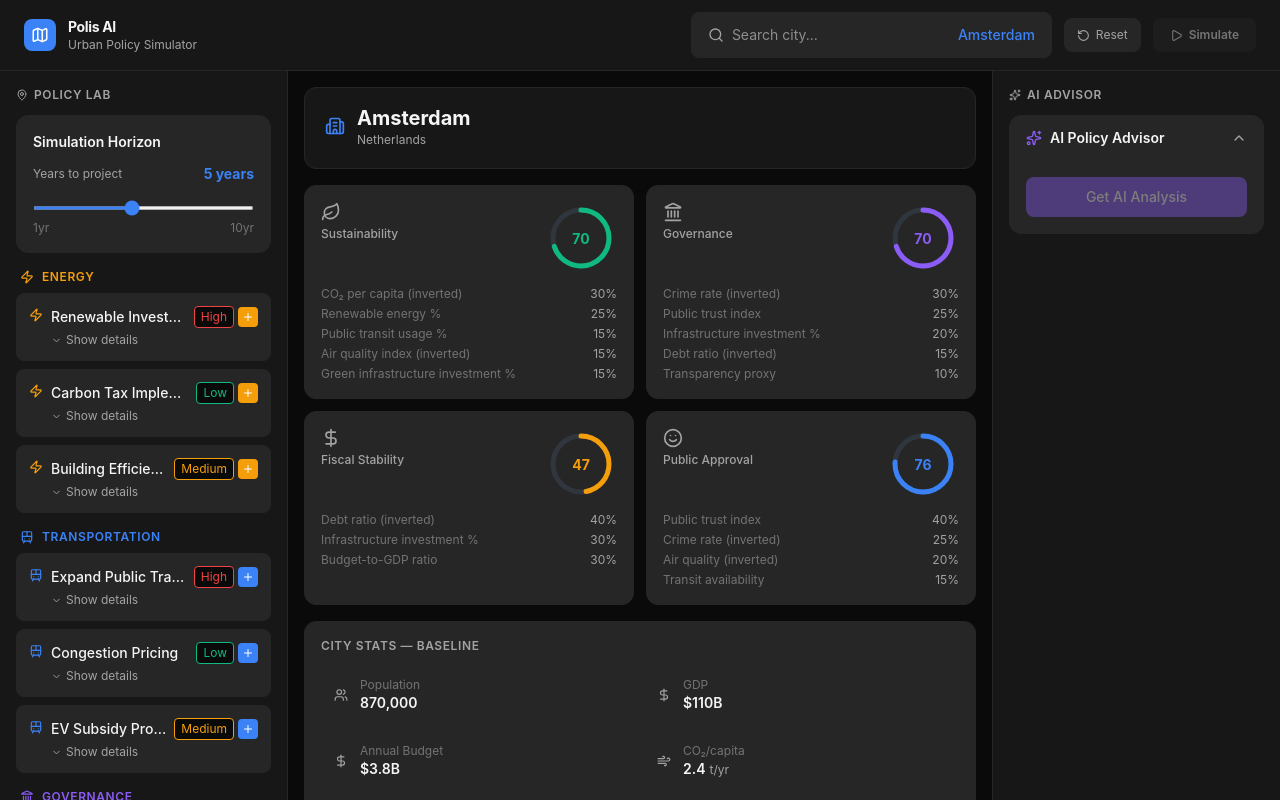
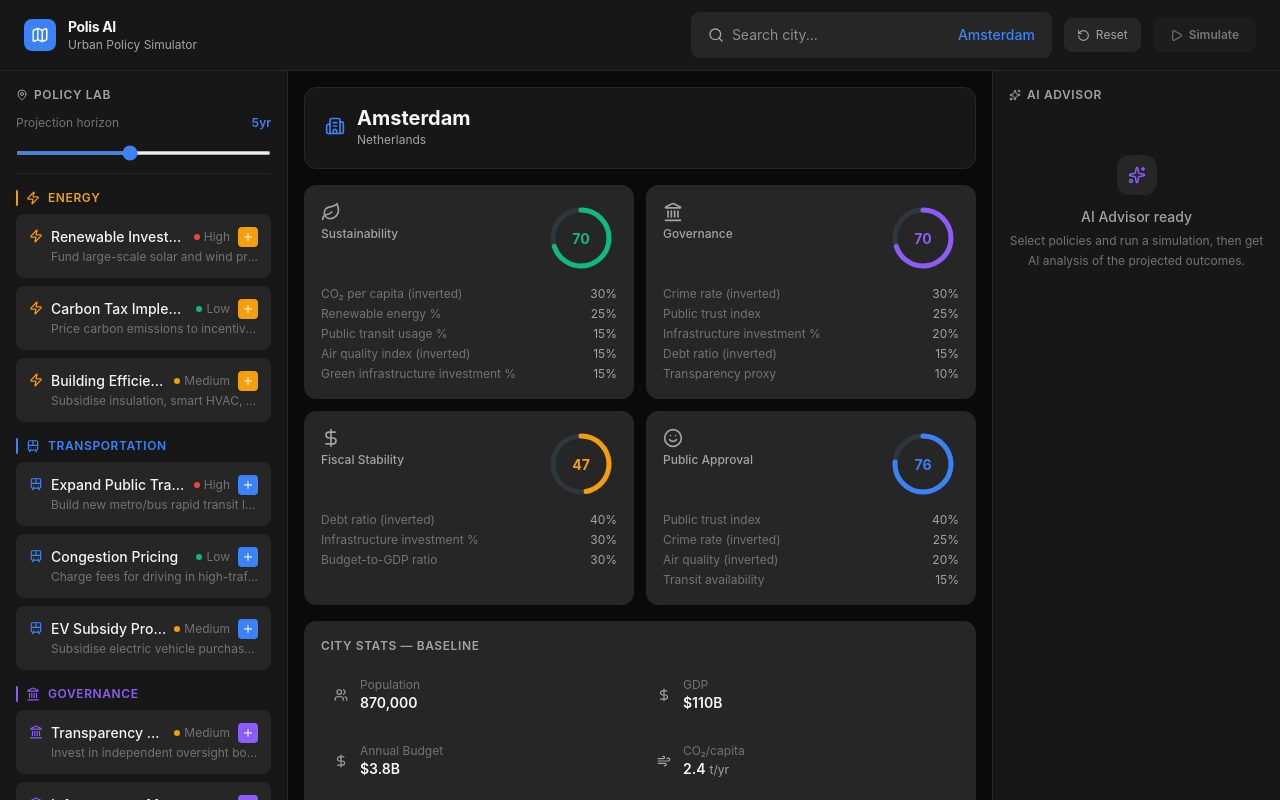
Before and after one commit to AlexGullish/Polis-AI, a Next.js app: page / in a window 1280 px wide. Shown: the top 800 px of the page. Built offline with nearby package versions, Linux system fonts and the light colour scheme.

Commit message:
ui fixes

```diff
--- a/components/AIAdvisor.tsx
+++ b/components/AIAdvisor.tsx
@@ -1,7 +1,7 @@
 'use client';
 
 import { useState } from 'react';
-import { Sparkles, Loader2, ChevronDown, ChevronUp, Leaf, Landmark, DollarSign, Smile } from 'lucide-react';
+import { Sparkles, Loader2, Leaf, Landmark, DollarSign, Smile } from 'lucide-react';
 import { SimulationResult } from '@/lib/types';
 import { POLICIES } from '@/lib/policies';
 
@@ -17,11 +17,17 @@ interface Advisory {
   suggestions: string[];
 }
 
+const PILLAR_META = [
+  { key: 'sustainability' as const, icon: <Leaf size={12} />, label: 'Sustainability', color: 'var(--accent-green)' },
+  { key: 'governance' as const, icon: <Landmark size={12} />, label: 'Governance', color: 'var(--accent-purple)' },
+  { key: 'fiscalStability' as const, icon: <DollarSign size={12} />, label: 'Fiscal', color: 'var(--accent-yellow)' },
+  { key: 'publicApproval' as const, icon: <Smile size={12} />, label: 'Approval', color: 'var(--accent-blue)' },
+] as const;
+
 export default function AIAdvisor({ result, cityName }: Props) {
   const [advisory, setAdvisory] = useState<Advisory | null>(null);
   const [loading, setLoading] = useState(false);
   const [error, setError] = useState<string | null>(null);
-  const [expanded, setExpanded] = useState(true);
 
   async function requestAdvice() {
     if (!result) return;
@@ -53,100 +59,99 @@ export default function AIAdvisor({ result, cityName }: Props) {
   const baseScores = result?.baseline.scores;
 
   return (
+    <div className="space-y-4">
+      {/* Empty state */}
+      {!result && (
+        <div className="flex flex-col items-center justify-center py-10 text-center gap-3">
           <div
-      className="rounded-xl overflow-hidden"
+            className="w-10 h-10 rounded-xl flex items-center justify-center"
             style={{ background: 'var(--bg-card)', border: '1px solid var(--border)' }}
           >
-      {/* Header */}
-      <div
-        className="flex items-center justify-between px-4 py-3 cursor-pointer"
-        style={{ borderBottom: '1px solid var(--border)' }}
-        onClick={() => setExpanded(e => !e)}
-      >
-        <div className="flex items-center gap-2">
-          <Sparkles size={16} style={{ color: 'var(--accent-purple)' }} />
-          <span className="text-sm font-semibold" style={{ color: 'var(--text-primary)' }}>
-            AI Policy Advisor
-          </span>
+            <Sparkles size={18} style={{ color: 'var(--accent-purple)' }} />
           </div>
-        {expanded ? (
-          <ChevronUp size={16} style={{ color: 'var(--text-secondary)' }} />
-        ) : (
-          <ChevronDown size={16} style={{ color: 'var(--text-secondary)' }} />
+          <div>
+            <div className="text-sm font-medium mb-1" style={{ color: 'var(--text-secondary)' }}>
+              AI Advisor ready
+            </div>
+            <div className="text-xs leading-relaxed" style={{ color: 'var(--text-muted)' }}>
+              Select policies and run a simulation, then get AI analysis of the projected outcomes.
+            </div>
+          </div>
+        </div>
       )}
-      </div>
 
-      {expanded && (
-        <div className="p-4 space-y-4">
-          {/* Score deltas summary */}
+      {/* Score delta bars */}
       {result && finalScores && baseScores && (
-            <div className="grid grid-cols-2 gap-2">
-              {(
-                [
-                  ['sustainability', <Leaf size={14} key="sust" style={{ display: 'inline' }} />, 'Sustainability'],
-                  ['governance', <Landmark size={14} key="gov" style={{ display: 'inline' }} />, 'Governance'],
-                  ['fiscalStability', <DollarSign size={14} key="fisc" style={{ display: 'inline' }} />, 'Fiscal'],
-                  ['publicApproval', <Smile size={14} key="pub" style={{ display: 'inline' }} />, 'Approval'],
-                ] as const
-              ).map(([key, icon, label]) => {
-                const delta = finalScores[key] - baseScores[key];
-                return (
-                  <div
-                    key={key}
-                    className="flex items-center justify-between px-3 py-2 rounded-lg text-xs"
-                    style={{ background: 'var(--bg-base)', border: '1px solid var(--border-subtle)' }}
-                  >
-                    <span className="flex items-center gap-1">
-                      {icon} {label}
-                    </span>
-                    <span
-                      className="font-bold"
-                      style={{
-                        color:
-                          delta > 0
+        <div className="space-y-2.5">
+          {PILLAR_META.map(({ key, icon, label, color }) => {
+            const delta = Math.round(finalScores[key] - baseScores[key]);
+            const barWidth = Math.min(Math.abs(delta) / 20, 1) * 100;
+            const deltaColor = delta > 0
               ? 'var(--accent-green)'
               : delta < 0
                 ? 'var(--accent-red)'
-                              : 'var(--text-muted)',
-                      }}
-                    >
+                : 'var(--text-muted)';
+            return (
+              <div key={key}>
+                <div className="flex items-center justify-between mb-1">
+                  <span className="flex items-center gap-1.5 text-xs" style={{ color: 'var(--text-secondary)' }}>
+                    <span style={{ color }}>{icon}</span>
+                    {label}
+                  </span>
+                  <span className="text-xs font-semibold tabular-nums" style={{ color: deltaColor }}>
                     {delta > 0 ? '+' : ''}{delta}
                   </span>
+                </div>
+                <div
+                  className="h-0.5 rounded-full overflow-hidden"
+                  style={{ background: 'var(--bg-card)' }}
+                >
+                  <div
+                    className="h-full rounded-full transition-all duration-500"
+                    style={{ width: `${barWidth}%`, background: deltaColor }}
+                  />
+                </div>
               </div>
             );
           })}
         </div>
       )}
 
-          {/* Policies active */}
+      {/* Active policy chips */}
       {policyNames.length > 0 && (
-            <div className="text-xs" style={{ color: 'var(--text-secondary)' }}>
-              <span style={{ color: 'var(--text-muted)' }}>Active policies: </span>
-              {policyNames.join(', ')}
+        <div className="flex flex-wrap gap-1">
+          {policyNames.map((name, i) => (
+            <span
+              key={i}
+              className="text-xs px-1.5 py-0.5 rounded"
+              style={{
+                background: 'var(--bg-card)',
+                color: 'var(--text-secondary)',
+                border: '1px solid var(--border)',
+              }}
+            >
+              {name}
+            </span>
+          ))}
         </div>
       )}
 
       {/* CTA */}
-          {!advisory && !loading && (
+      {result && !advisory && !loading && (
         <button
           onClick={requestAdvice}
-              disabled={!result || result.selectedPolicies.length === 0}
-              className="w-full py-2.5 rounded-lg text-sm font-medium transition-all disabled:opacity-40"
-              style={{
-                background: 'var(--accent-purple)',
-                color: '#fff',
-              }}
+          className="w-full flex items-center justify-center gap-2 py-2.5 rounded-lg text-sm font-semibold transition-all hover:opacity-90"
+          style={{ background: 'var(--accent-purple)', color: '#fff' }}
         >
-              {result?.selectedPolicies.length === 0
-                ? 'Select policies to get advice'
-                : 'Get AI Analysis'}
+          <Sparkles size={14} />
+          Analyse with AI
         </button>
       )}
 
       {loading && (
-            <div className="flex items-center justify-center gap-2 py-4 text-sm" style={{ color: 'var(--text-secondary)' }}>
-              <Loader2 size={16} className="animate-spin" />
-              Analysing simulation...
+        <div className="flex items-center justify-center gap-2 py-6 text-xs" style={{ color: 'var(--text-muted)' }}>
+          <Loader2 size={14} className="animate-spin" />
+          Analysing...
         </div>
       )}
 
@@ -162,23 +167,25 @@ export default function AIAdvisor({ result, cityName }: Props) {
       {advisory && (
         <div className="space-y-4">
           {/* Summary */}
-              <div className="text-sm leading-relaxed" style={{ color: 'var(--text-primary)' }}>
+          <div
+            className="text-xs leading-relaxed"
+            style={{
+              color: 'var(--text-secondary)',
+              borderTop: '1px solid var(--border)',
+              paddingTop: '0.75rem',
+            }}
+          >
             {advisory.summary}
           </div>
 
-              {/* Tradeoffs */}
           <Section title="Tradeoffs" color="var(--accent-yellow)" items={advisory.tradeoffs} />
 
-              {/* Risks */}
           {advisory.risks.length > 0 && (
             <Section title="Risks" color="var(--accent-red)" items={advisory.risks} />
           )}
 
-              {/* Suggestions */}
           {advisory.suggestions.length > 0 && (
             <Section title="Suggestions" color="var(--accent-green)" items={advisory.suggestions} />
-              )}
-            </div>
           )}
         </div>
       )}
@@ -188,14 +195,16 @@ export default function AIAdvisor({ result, cityName }: Props) {
 
 function Section({ title, color, items }: { title: string; color: string; items: string[] }) {
   return (
-    <div>
+    <div
+      className="pl-3 py-0.5"
+      style={{ borderLeft: `2px solid ${color}` }}
+    >
       <div className="text-xs font-semibold mb-1.5 uppercase tracking-wider" style={{ color }}>
         {title}
       </div>
       <ul className="space-y-1.5">
         {items.map((item, i) => (
-          <li key={i} className="flex gap-2 text-xs leading-relaxed" style={{ color: 'var(--text-secondary)' }}>
-            <span style={{ color, flexShrink: 0 }}>·</span>
+          <li key={i} className="text-xs leading-relaxed" style={{ color: 'var(--text-secondary)' }}>
             {item}
           </li>
         ))}
--- a/components/PolicyPanel.tsx
+++ b/components/PolicyPanel.tsx
@@ -1,7 +1,6 @@
 'use client';
 
-import { useState } from 'react';
-import { Zap, Train, Landmark, ChevronDown, ChevronUp, Plus, X } from 'lucide-react';
+import { Zap, Train, Landmark, Plus, X } from 'lucide-react';
 import { POLICIES } from '@/lib/policies';
 import { PolicyConfig, PolicyIntensity, PolicyDefinition } from '@/lib/types';
 
@@ -24,9 +23,15 @@ const CATEGORY_COLORS: Record<string, string> = {
   governance: 'var(--accent-purple)',
 };
 
+const CATEGORY_BG: Record<string, string> = {
+  energy: 'rgba(245,158,11,0.12)',
+  transportation: 'rgba(59,130,246,0.12)',
+  governance: 'rgba(139,92,246,0.12)',
+};
+
 const INTENSITY_LABELS: Record<PolicyIntensity, string> = {
   low: 'Low',
-  medium: 'Medium',
+  medium: 'Med',
   high: 'High',
 };
 
@@ -43,7 +48,6 @@ function PolicyCard({ policy, config, onAdd, onRemove, onUpdate }: {
   onRemove: () => void;
   onUpdate: (c: Partial<PolicyConfig>) => void;
 }) {
-  const [expanded, setExpanded] = useState(false);
   const isSelected = !!config;
   const catColor = CATEGORY_COLORS[policy.category];
 
@@ -54,26 +58,22 @@ function PolicyCard({ policy, config, onAdd, onRemove, onUpdate }: {
         background: 'var(--bg-card)',
         border: '1px solid var(--border)',
         borderLeft: isSelected ? `3px solid ${catColor}` : '1px solid var(--border)',
-        opacity: 1,
       }}
     >
       <div className="p-3">
         <div className="flex items-start gap-2">
-          <span style={{ color: catColor, marginTop: 2 }}>{CATEGORY_ICONS[policy.category]}</span>
+          <span style={{ color: catColor, marginTop: 2, flexShrink: 0 }}>{CATEGORY_ICONS[policy.category]}</span>
           <div className="flex-1 min-w-0">
             <div className="flex items-center justify-between gap-2">
               <span className="text-sm font-medium truncate" style={{ color: 'var(--text-primary)' }}>
                 {policy.name}
               </span>
-              <div className="flex items-center gap-1 shrink-0">
+              <div className="flex items-center gap-2 shrink-0">
+                <span className="text-xs flex items-center gap-1" style={{ color: 'var(--text-muted)' }}>
                   <span
-                  className="text-xs px-1.5 py-0.5 rounded"
-                  style={{
-                    background: 'var(--bg-base)',
-                    color: COST_COLOR[policy.costLevel],
-                    border: `1px solid ${COST_COLOR[policy.costLevel]}`,
-                  }}
-                >
+                    className="inline-block w-1.5 h-1.5 rounded-full"
+                    style={{ background: COST_COLOR[policy.costLevel] }}
+                  />
                   {policy.costLevel}
                 </span>
                 {isSelected ? (
@@ -96,28 +96,21 @@ function PolicyCard({ policy, config, onAdd, onRemove, onUpdate }: {
               </div>
             </div>
 
-            <button
-              className="text-xs mt-1 flex items-center gap-1 hover:opacity-80"
-              style={{ color: 'var(--text-secondary)' }}
-              onClick={() => setExpanded(e => !e)}
+            <p
+              className="text-xs mt-0.5 truncate"
+              style={{ color: 'var(--text-muted)' }}
+              title={policy.description}
             >
-              {expanded ? <ChevronUp size={11} /> : <ChevronDown size={11} />}
-              {expanded ? 'Hide details' : 'Show details'}
-            </button>
+              {policy.description}
+            </p>
           </div>
         </div>
-
-        {expanded && (
-          <p className="text-xs mt-2 leading-relaxed" style={{ color: 'var(--text-secondary)' }}>
-            {policy.description}
-          </p>
-        )}
       </div>
 
       {isSelected && config && (
         <div
           className="px-3 pb-3 pt-2 space-y-2 border-t"
-          style={{ borderColor: 'var(--border-subtle)' }}
+          style={{ borderColor: 'var(--border)' }}
         >
           {/* Intensity */}
           <div>
@@ -154,7 +147,7 @@ function PolicyCard({ policy, config, onAdd, onRemove, onUpdate }: {
               max={5}
               value={config.duration}
               onChange={e => onUpdate({ duration: Number(e.target.value) })}
-              className="w-full accent-blue-500 h-1"
+              className="w-full h-1"
               style={{ accentColor: catColor }}
             />
             <div className="flex justify-between text-xs" style={{ color: 'var(--text-muted)' }}>
@@ -164,10 +157,10 @@ function PolicyCard({ policy, config, onAdd, onRemove, onUpdate }: {
 
           {/* Budget impact */}
           <div className="text-xs" style={{ color: 'var(--text-muted)' }}>
-            Budget impact:{' '}
+            Budget:{' '}
             <span style={{ color: policy.budgetImpactPct[config.intensity] < 0 ? 'var(--accent-green)' : 'var(--accent-red)' }}>
               {policy.budgetImpactPct[config.intensity] < 0 ? '+' : '-'}
-              {Math.abs(policy.budgetImpactPct[config.intensity])}% per year
+              {Math.abs(policy.budgetImpactPct[config.intensity])}%/yr
             </span>
           </div>
         </div>
@@ -194,18 +187,12 @@ export default function PolicyPanel({ selectedPolicies, onChange, simulationYear
 
   return (
     <div className="flex flex-col gap-4 h-full overflow-y-auto">
-      {/* Simulation horizon */}
-      <div
-        className="rounded-xl p-4"
-        style={{ background: 'var(--bg-card)', border: '1px solid var(--border)' }}
-      >
-        <div className="text-sm font-semibold mb-3" style={{ color: 'var(--text-primary)' }}>
-          Simulation Horizon
-        </div>
-        <div className="flex items-center justify-between mb-2">
-          <span className="text-xs" style={{ color: 'var(--text-secondary)' }}>Years to project</span>
-          <span className="text-sm font-bold" style={{ color: 'var(--accent-blue)' }}>
-            {simulationYears} years
+      {/* Simulation horizon — slim strip */}
+      <div className="pb-3" style={{ borderBottom: '1px solid var(--border)' }}>
+        <div className="flex items-center justify-between mb-1.5">
+          <span className="text-xs" style={{ color: 'var(--text-muted)' }}>Projection horizon</span>
+          <span className="text-xs font-semibold tabular-nums" style={{ color: 'var(--accent-blue)' }}>
+            {simulationYears}yr
           </span>
         </div>
         <input
@@ -217,21 +204,44 @@ export default function PolicyPanel({ selectedPolicies, onChange, simulationYear
           className="w-full h-1"
           style={{ accentColor: 'var(--accent-blue)' }}
         />
-        <div className="flex justify-between text-xs mt-1" style={{ color: 'var(--text-muted)' }}>
-          <span>1yr</span><span>10yr</span>
-        </div>
       </div>
 
       {/* Policy categories */}
-      {categories.map(cat => (
+      {categories.map(cat => {
+        const selectedCount = selectedPolicies.filter(sp =>
+          POLICIES.find(p => p.id === sp.id)?.category === cat
+        ).length;
+
+        return (
           <div key={cat}>
-          <div
-            className="flex items-center gap-2 text-xs font-semibold uppercase tracking-wider mb-2 px-1"
+            {/* Category header */}
+            <div className="flex items-center gap-2 mb-2">
+              <span
+                className="block w-0.5 h-4 rounded-full shrink-0"
+                style={{ background: CATEGORY_COLORS[cat] }}
+              />
+              <span style={{ color: CATEGORY_COLORS[cat] }}>
+                {CATEGORY_ICONS[cat]}
+              </span>
+              <span
+                className="text-xs font-semibold uppercase tracking-wider flex-1"
                 style={{ color: CATEGORY_COLORS[cat] }}
               >
-            {CATEGORY_ICONS[cat]}
                 {categoryLabels[cat]}
+              </span>
+              {selectedCount > 0 && (
+                <span
+                  className="text-xs px-1.5 py-0.5 rounded-full font-semibold"
+                  style={{
+                    background: CATEGORY_BG[cat],
+                    color: CATEGORY_COLORS[cat],
+                  }}
+                >
+                  {selectedCount}
+                </span>
+              )}
             </div>
+
             <div className="space-y-2">
               {POLICIES.filter(p => p.category === cat).map(policy => {
                 const config = selectedPolicies.find(sp => sp.id === policy.id);
@@ -248,7 +258,8 @@ export default function PolicyPanel({ selectedPolicies, onChange, simulationYear
               })}
             </div>
           </div>
-      ))}
+        );
+      })}
     </div>
   );
 }
```
Lines whose indentation alone changed are shown as unchanged.
